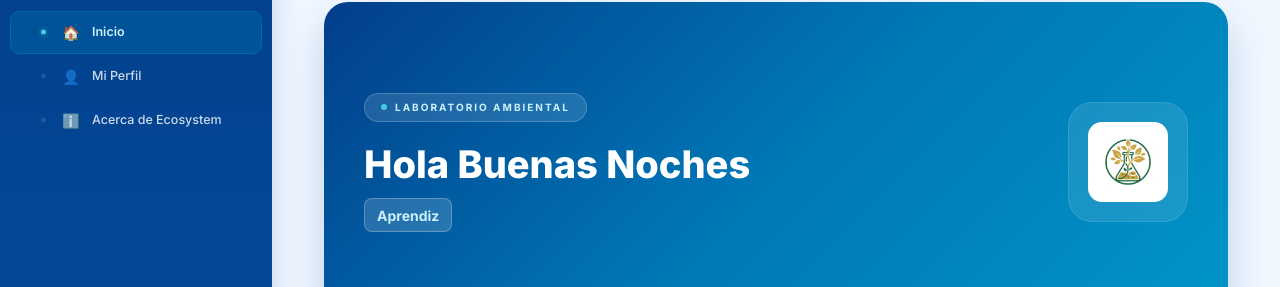
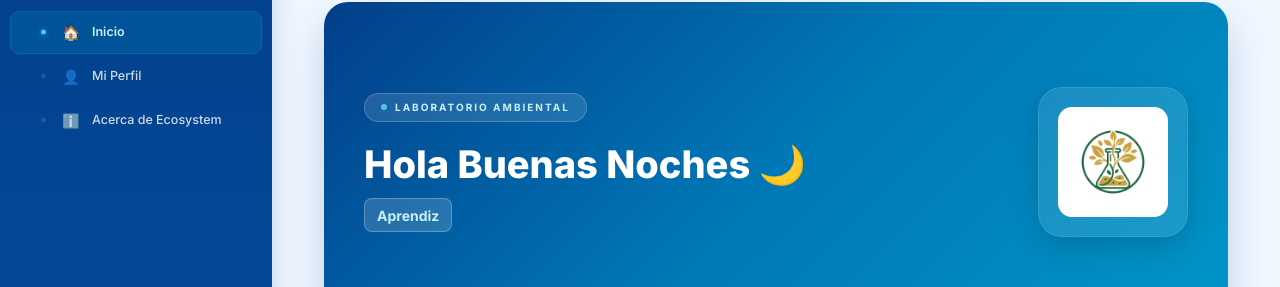
Before and after one commit to jrcrifc/Ecosystem-ADSO, a React (Vite) app in the folder frontend/: page /home in a window 1280 px wide. Shown: the part 120-407 px from the top of the page. Built offline with nearby package versions, Linux system fonts and the light colour scheme; no server answers; sample sign-in values are in the browser's storage.

Commit message:
style: añadir iconos de clima, efecto hover y aumentar tamaño del logo

```diff
--- a/frontend/src/Home/home.jsx
+++ b/frontend/src/Home/home.jsx
@@ -146,8 +146,8 @@ const Home = () => {
           right: 40px;
           top: 50%;
           transform: translateY(-50%);
-          width: 120px;
-          height: 120px;
+          width: 150px;
+          height: 150px;
           border-radius: 24px;
           background: rgba(255,255,255,0.1);
           display: flex;
@@ -155,13 +155,25 @@ const Home = () => {
           justify-content: center;
           border: 1px solid rgba(255,255,255,0.1);
           backdrop-filter: blur(10px);
-          transition: all 0.3s ease;
+          transition: all 0.4s ease;
+          box-shadow: 0 10px 30px rgba(0, 0, 0, 0.15);
+        }
+
+        .home-hero-logo-container:hover {
+          transform: translateY(-50%) scale(1.08) rotate(3deg);
+          box-shadow: 0 15px 40px rgba(0, 0, 0, 0.3);
+          background: rgba(255,255,255,0.2);
         }
 
         .home-hero-logo {
-          width: 80px;
-          height: 80px;
+          width: 110px;
+          height: 110px;
           border-radius: 14px;
+          transition: transform 0.4s ease;
+        }
+
+        .home-hero-logo-container:hover .home-hero-logo {
+          transform: scale(1.05);
         }
 
         @media (max-width: 768px) {
@@ -228,9 +240,9 @@ const Home = () => {
           <h1 className="home-hero-title" style={{ marginBottom: "10px" }}>
             Hola {(() => {
               const hour = new Date().getHours();
-              if (hour >= 5 && hour < 12) return "Buenos Días";
-              if (hour >= 12 && hour < 19) return "Buenas Tardes";
-              return "Buenas Noches";
+              if (hour >= 5 && hour < 12) return "Buenos Días ☀️";
+              if (hour >= 12 && hour < 19) return "Buenas Tardes ⛅";
+              return "Buenas Noches 🌙";
             })()}
           </h1>
 
```
